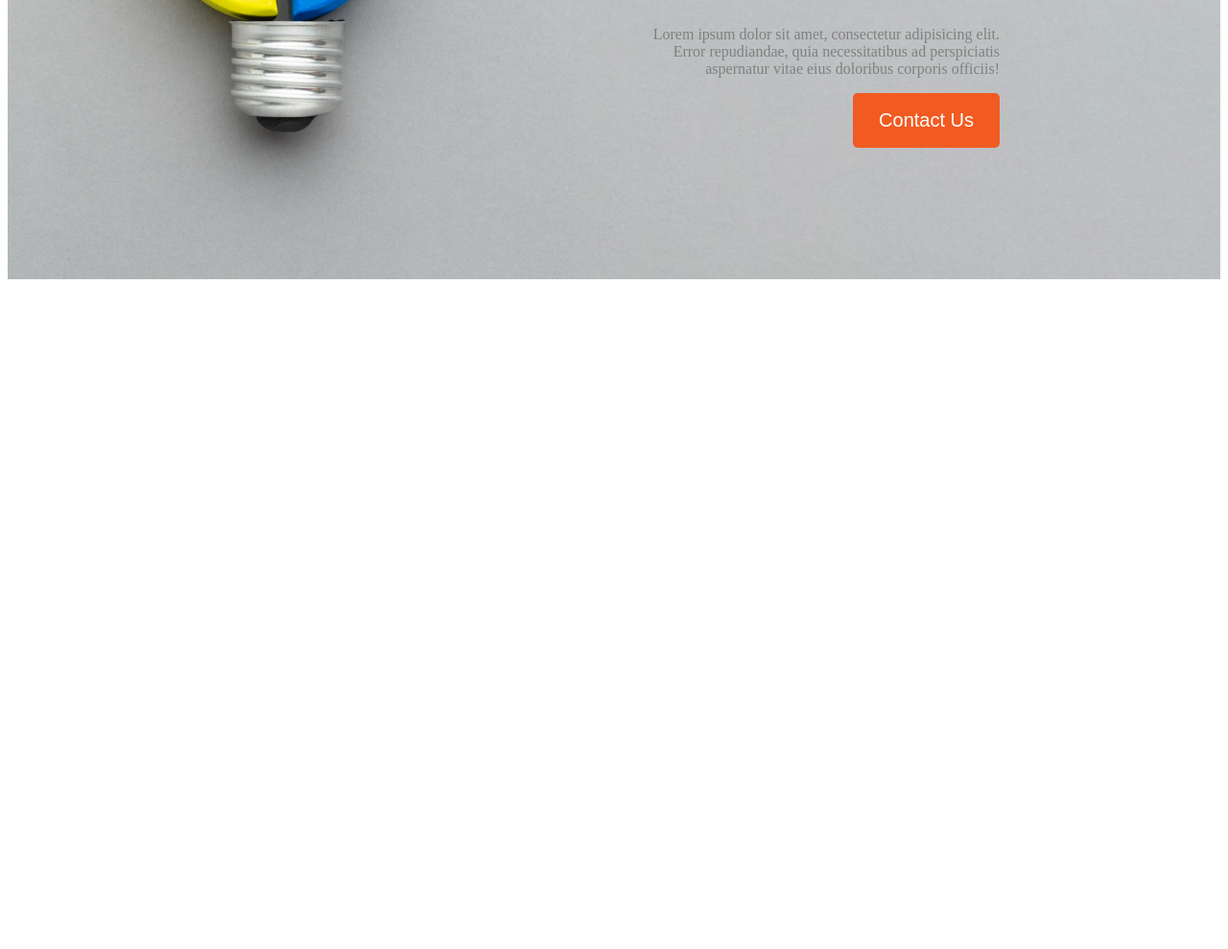
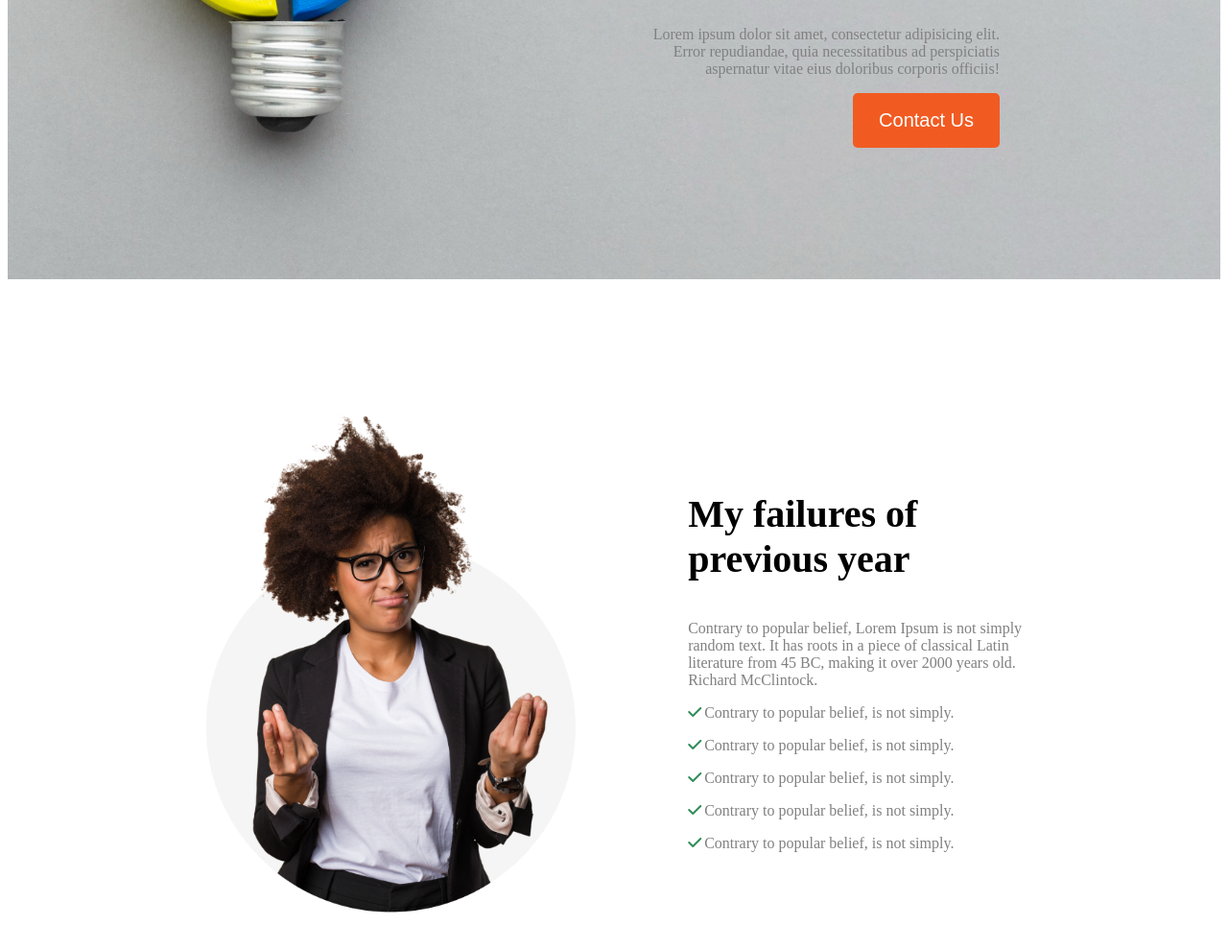
Before and after one commit to miraz-faruk/newyear, a plain HTML site: page index.html in a window 1280 px wide. Shown: the part 526-1515 px from the top of the page at 96% size. Before the commit the page ends 826 px from the top, so only its background shows below. Drawn offline with Linux system fonts and the light colour scheme.

Commit message:
second section completed

```diff
--- a/index.html
+++ b/index.html
@@ -6,10 +6,15 @@
     <meta name="viewport" content="width=device-width, initial-scale=1.0" />
     <!--css-->
     <link rel="stylesheet" href="style.css" />
+    <!--font awesome-->
+    <script
+      src="https://kit.fontawesome.com/e89d4697c7.js"
+      crossorigin="anonymous"
+    ></script>
     <title>New Year</title>
   </head>
   <body>
-    <!--Header Section-->
+    <!--Header Section start-->
     <section class="header">
       <div class="space"></div>
       <div class="header-content">
@@ -22,5 +27,44 @@
         <button class="btn-header">Contact Us</button>
       </div>
     </section>
+    <!--Header Section end-->
+
+    <!--Second Section start-->
+    <section class="second">
+      <div>
+        <img src="images/person.png" alt="image of a person smiling" width="80%" />
+      </div>
+      <div class="second-content">
+        <h3>My failures of previous year</h3>
+        <p>
+          Contrary to popular belief, Lorem Ipsum is not simply random text. It
+          has roots in a piece of classical Latin literature from 45 BC, making
+          it over 2000 years old. Richard McClintock.
+        </p>
+        <div>
+          <p>
+            <i class="fa-solid fa-check check"></i></i>Contrary to popular belief, is
+            not simply.
+          </p>
+          <p>
+            <i class="fa-solid fa-check check"></i></i>Contrary to popular belief, is
+            not simply.
+          </p>
+          <p>
+            <i class="fa-solid fa-check check"></i></i>Contrary to popular belief, is
+            not simply.
+          </p>
+          <p>
+            <i class="fa-solid fa-check check"></i></i>Contrary to popular belief, is
+            not simply.
+          </p>
+          <p>
+            <i class="fa-solid fa-check check"></i></i>Contrary to popular belief, is
+            not simply.
+          </p>
+        </div>
+      </div>
+    </section>
+    <!--Second Section end-->
   </body>
 </html>
--- a/style.css
+++ b/style.css
@@ -36,4 +36,30 @@
 
 /*Header section -- start*/
 
-/* section -- start*/
+/* Second section -- start*/
+.second {
+  width: 70%;
+  margin: 130px auto;
+  display: flex;
+  align-items: center;
+  justify-content: space-between;
+}
+
+.second-content {
+  width: 400px;
+}
+
+.second h3 {
+  font-size: 40px;
+  font-weight: bold;
+}
+
+.second p {
+  color: gray;
+}
+
+.check {
+  margin-right: 3px;
+  color: seagreen;
+}
+/* Second section -- end*/
```
